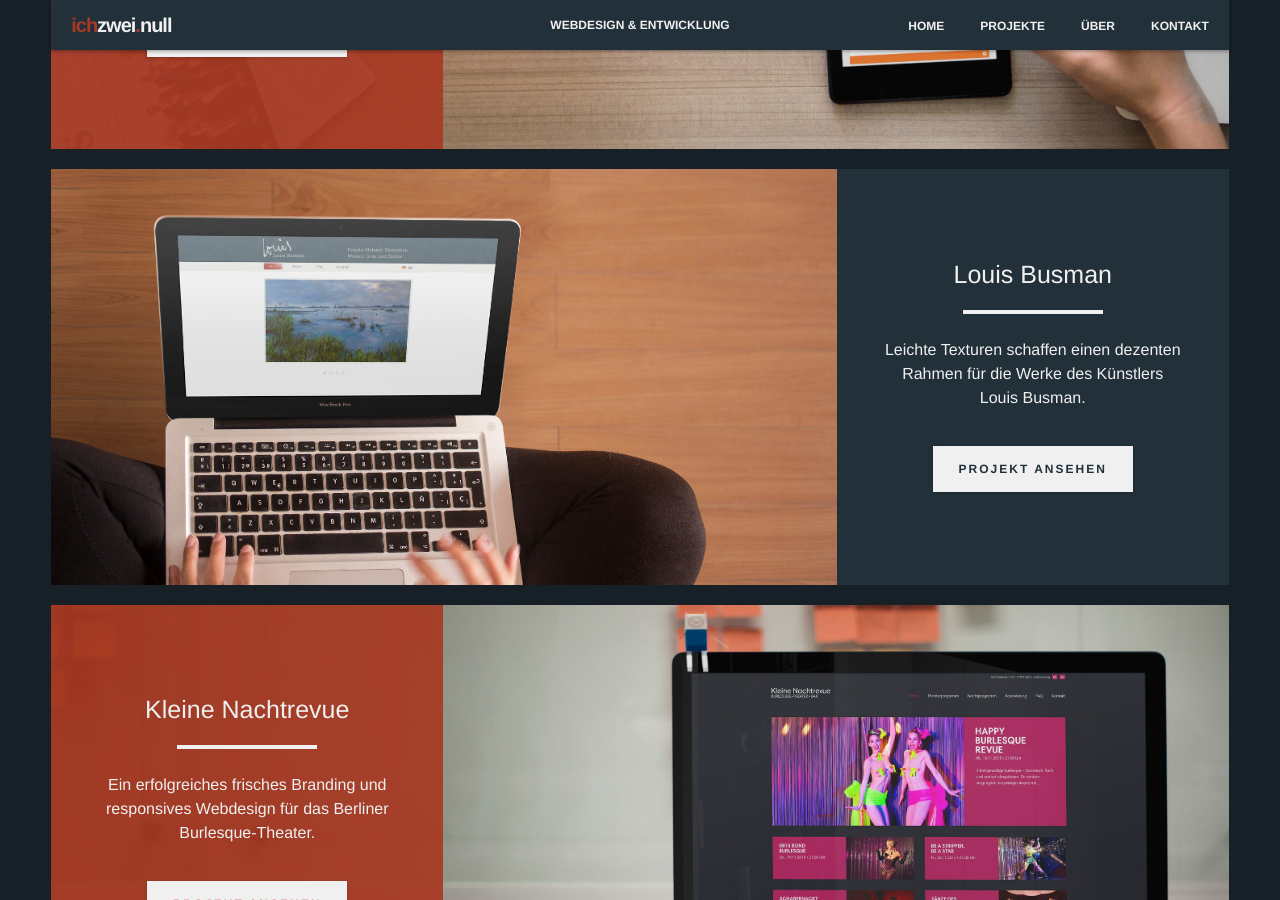
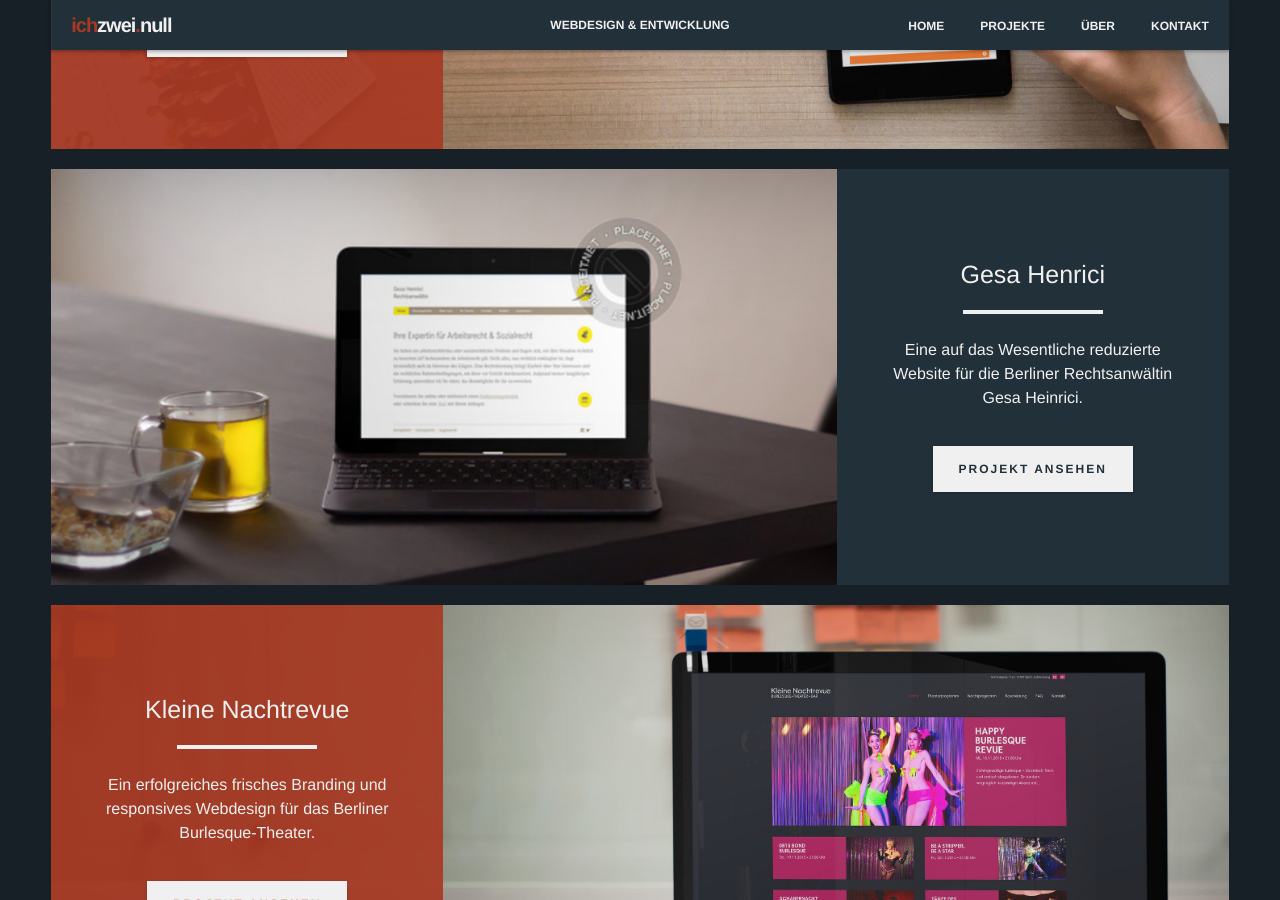
Before and after one commit to rschach/ichzweinull, a Jekyll site: the page built from index.html, in a window 1280 px wide and 900 px high, scrolled down 1076 px. Built offline with Jekyll 4.4.1, drawn with Linux system fonts in a browser that asks for light colours; nearby versions of some CDN libraries; some web fonts are replaced; comment, search, counter and statistics services are not loaded.

Commit message:
Change project description

```diff
--- a/_data/settings.yml
+++ b/_data/settings.yml
@@ -6,7 +6,7 @@
 
 projects:
 - {title: Personal Excellence, image: personal-excellence.jpg, folder: 'project-1', header: 'project-1', text: 'Umfangreiches responsives Webdesign für eine Berliner Personalberatung mit integrierter Stellenbörse.'}
-- {title: Louis Busman, image: louis-busman.jpg, folder: 'project-2', header: 'project-2', text: 'Leichte Texturen schaffen einen dezenten Rahmen für die Werke des Künstlers Louis Busman.'}
+- {title: Gesa Henrici, image: gesa-henrici-temp.jpg, folder: 'project-2', header: 'project-2', text: 'Eine auf das Wesentliche reduzierte Website für die Berliner Rechtsanwältin Gesa Heinrici.'}
 - {title: Kleine Nachtrevue, image: kleine-nachtrevue.jpg, folder: 'project-3', header: 'project-3', text: 'Ein erfolgreiches frisches Branding und responsives Webdesign für das Berliner Burlesque-Theater.'}
 
 clients:
```
